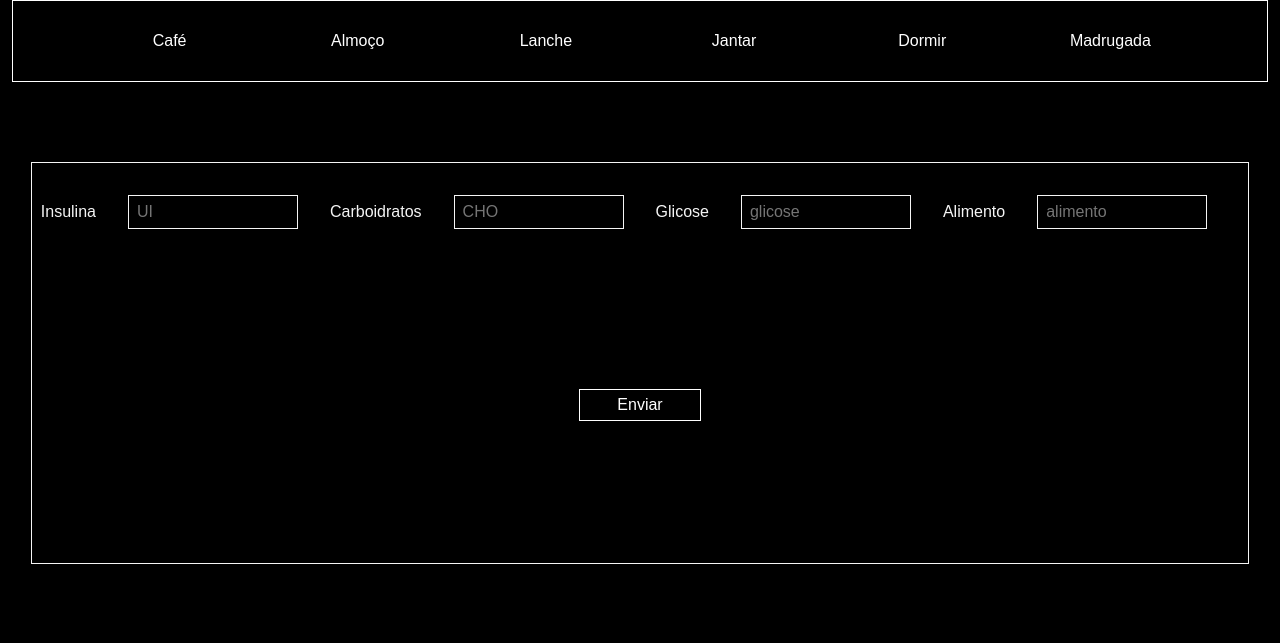
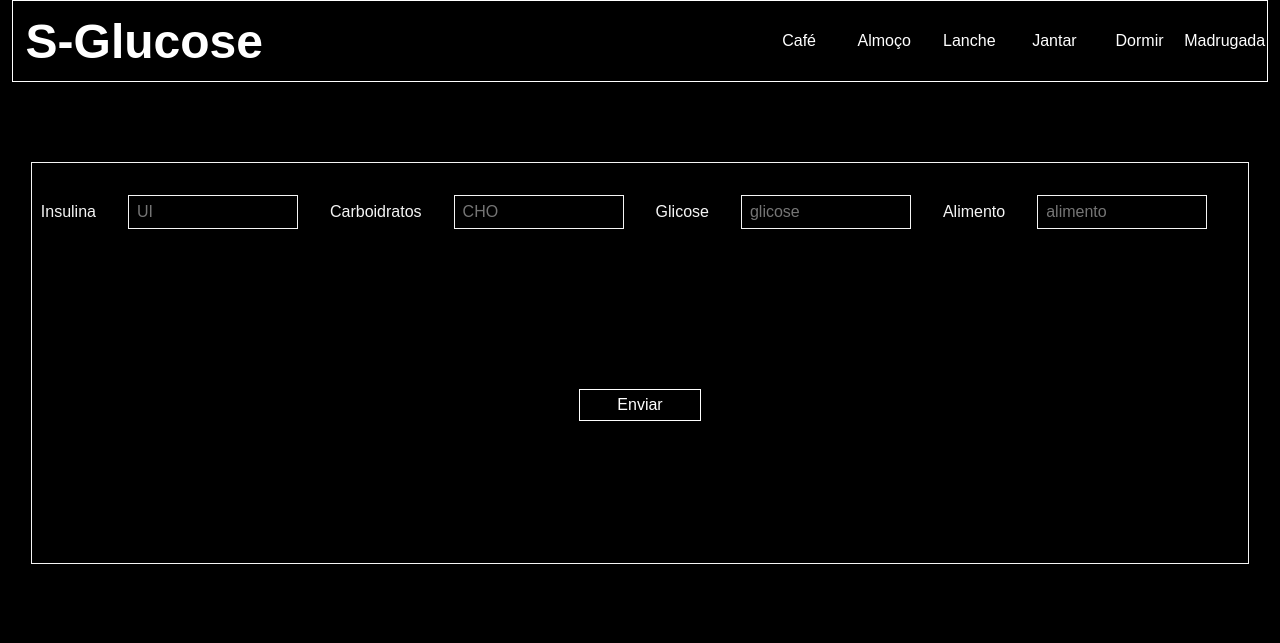
Before and after one commit to luciano-s/diabetes_register, a Flask app: page /cafe in a window 1280 px wide. Shown: the top 643 px of the page. Run offline with Flask 2, Linux system fonts and the light colour scheme.

Commit message:
UI/UX changes

```diff
--- a/app.py
+++ b/app.py
@@ -54,4 +54,4 @@ def stores_data(data):
         f.write('\n')
 
 if __name__ == '__main__':
-    app.run(debug=True)
+    app.run(debug=False)
--- a/static/css/style.css
+++ /dev/null
@@ -1,115 +0,0 @@
-*{
-    margin: 0;
-    padding: 0;
-    font-family: Arial, Helvetica, sans-serif;
-    font-size: 1em;
-    background-color: black;
-
-}
-* > a{
-    text-decoration: none;
-    color: white;
-    display: flex;
-    align-items: center;
-    justify-content:center;
-    width: 100%;
-    height: 100%;
-}
-* > a:hover{
-    background-color: rgb(100, 100, 100);
-}
-
-header{
-    border: 1px solid white;
-    width: 98%;
-    height: 5em;
-    color: white;
-    margin: 0 auto;
-
-}
-header > .items{
-    height: 100%;
-    width: 90%;
-    margin: 0 auto;
-
-}
-
-header > .items > ul{
-    display: flex;
-    align-items: center;
-    text-align: center;
-    height: 100%;
-    width: 100%;
-
-}
-
-header > .items > ul > li{
-    float: left;
-    display: flex;
-    list-style: none;
-    height: 90%;
-    width: 90%;
-    align-items: center;
-    justify-content: center;
-
-
-}
-
-header > .items > ul > li:hover{
-    background-color: gray;
-
-}
-
-main{
-    /* display: grid; */
-    border: 1px solid whitesmoke;
-    margin: 5em auto;
-    width: 95%;
-    height: 50vh;
-}
-
-main > form{
-    display: block;
-}
-
-main > form > .input{
-    display: flex;
-    color: whitesmoke;
-    justify-content: center;
-    align-items: center;
-}
-
-main > form > .input > input{
-    height: 2em;
-    width: 10em;
-    margin: 2em;
-    color: whitesmoke;
-    padding-left: .5em;
-    border: 1px solid whitesmoke;
-}
-
-main > form > .btn{
-    /* grid-area: btn; */
-    width: 10%;
-    margin: 0 auto;
-    display: flex;
-    align-items: center;
-    justify-items: center;
-
-}
-
-main > form >  input{
-    height: 2em;
-    width: 10em;
-    border: 1px solid white;
-    width: 10%;
-    margin: 8em auto;
-    display: flex;
-    align-items: center;
-    justify-items: center;
-    color: white;
-}
-
-main > form >  input:hover{
-    background-color: rgb(100, 100, 100);
-}
--- a/static/css/style_b.css
+++ b/static/css/style_b.css
@@ -30,7 +30,9 @@ header > .main-header{
     width: 100%;
     height: 100%;
     display: grid;
-    grid-template-columns: "";
+    grid-template-columns: "50% 50%";
+    grid-template-areas: "title items";
+    column-gap: 20em;
 
 }
 
@@ -43,36 +45,40 @@ header > .main-header > .title{
 }
 
 header > .main-header > .title > h1{
+    grid-area: title;
     font-size: 3em;
 }
 
 header > .main-header > .items{
 
     height: 100%;
-    width: 90%;
+    width: 100%;
     margin: 0 auto;
 
 }
 
 header > .main-header > .items > ul{
+    grid-area: items;
     display: flex;
     align-items: center;
     text-align: center;
     height: 100%;
+    width: 100%;
+/*     border: 1px solid red; */
+    margin-right: 1.5em;
 }
 
 header > .main-header > .items > ul > li{
-    float: left;
     display: flex;
     list-style: none;
-    height: 90%;
-    /* width: 90%; */
-    align-items: center;
-    justify-content: center;
-
-
+    height: 100%;
+    width: 100%;
+/*     padding: 0em 2em; */
 }
-
+header > .main-header > .items > ul > li > a{
+    width: 100%;
+    height: 100%;
+}
 header > .main-header > .items > ul > li:hover{
     background-color: gray;
 }
--- a/templates/cafe.html
+++ b/templates/cafe.html
@@ -2,20 +2,26 @@
 <html>
     <title>Cadastro de medições</title>
     <meta charset="UTF-8">
-    <link rel="stylesheet" href="{{url_for('static', filename='css/style.css')}}">
+    <link rel="stylesheet" href="{{url_for('static', filename='css/style_b.css')}}">
 
 
     <body>
         <header>
-            <div class="items">
-                <ul>
+            <div class="main-header">
+                <div class="title">
+                    <h1>S-Glucose</h1>
+                </div>
+
+                <div class="items">
+                    <ul>
                         <li><a href="{{url_for('cafe')}}">Café</a></li>
                         <li><a href="{{url_for('almoco')}}">Almoço</a></li>
                         <li><a href="{{url_for('lanche')}}">Lanche</a></li>
                         <li><a href="{{url_for('jantar')}}">Jantar</a></li>
                         <li><a href="{{url_for('dormir')}}">Dormir</a></li>
                         <li><a href="{{url_for('madrugada')}}">Madrugada</a></li>
-                </ul>
+                    </ul>
+                </div>
             </div>
         </header>
         <main>
--- a/templates/index.html
+++ b/templates/index.html
@@ -3,7 +3,6 @@
     <title>Cadastro de medições</title>
     <meta charset="UTF-8">
     <link rel="stylesheet" href="{{url_for('static', filename='css/style_b.css')}}">
-
 
     <body>
         <header>
@@ -25,7 +24,7 @@
             </div>
         </header>
         <main>
-
+            lechuga
         </main>
     </body>
 
```
Also changed, not shown: templates/almoco.html (+10 -4 lines), templates/dormir.html (+8 -2 lines), templates/jantar.html (+7 -1 lines), templates/lanche.html (+7 -1 lines), templates/madrugada.html (+7 -1 lines), 2 other files.
